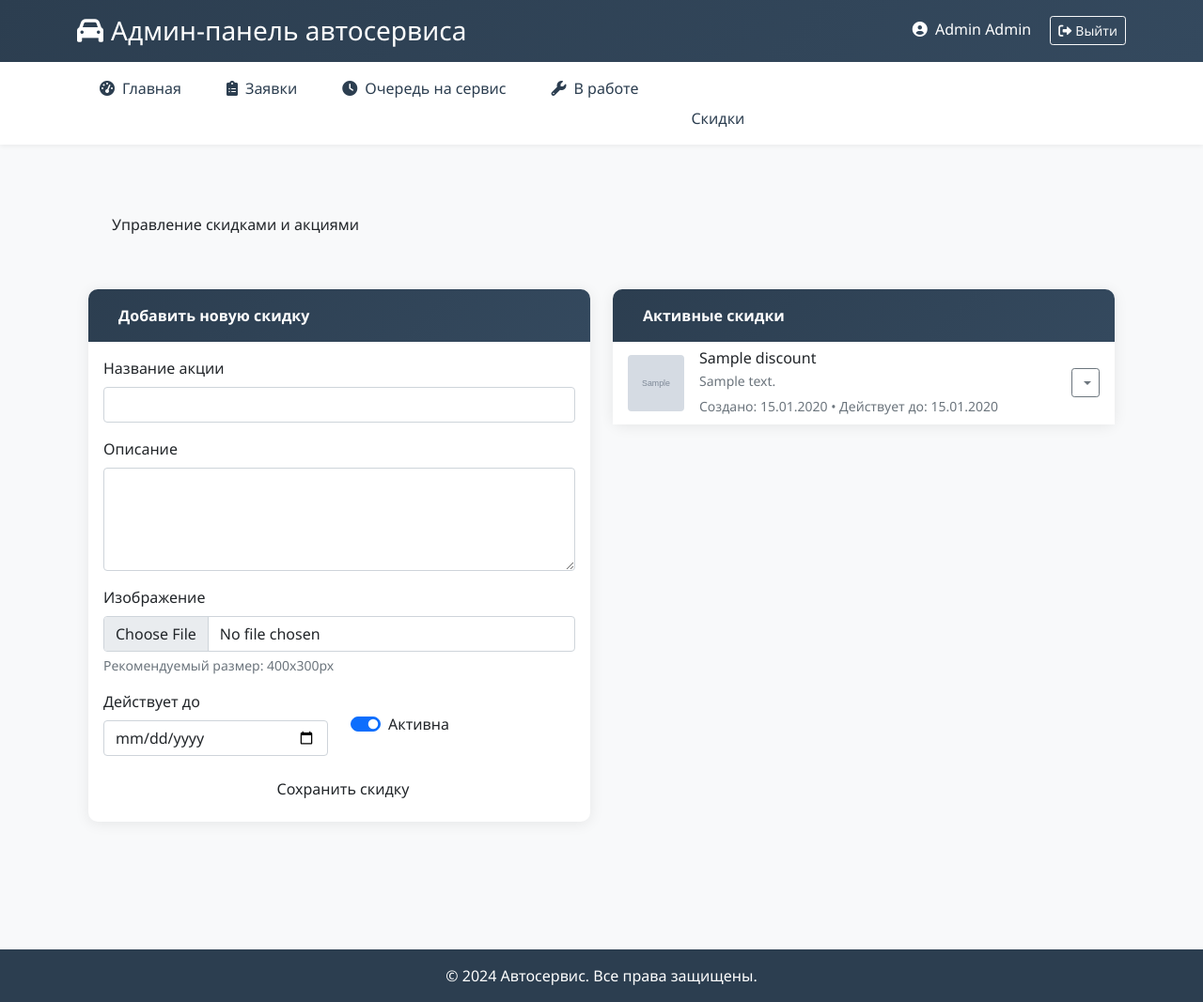
After one commit to ilya2101/Site, a Flask app: page /admin/discounts in a window 1280 px wide. The commit adds this page. Shown: the whole page at 94% size. Run offline with Flask 3, Linux system fonts and the light colour scheme; a user stored in the database is signed in; tables that the repository leaves empty hold one stand-in row (values such as "Sample post"); grey boxes marked "Sample" are stand-in pictures; some libraries are stand-ins or nearby versions.

Commit message:
Идет работа

```diff
--- a/app.py
+++ b/app.py
@@ -6,7 +6,12 @@ from flask_migrate import Migrate
 from datetime import datetime
 from flask_login import LoginManager, UserMixin, login_user, login_required, current_user, logout_user
 import os
-import time
+from flask_wtf import FlaskForm
+from wtforms import StringField, TextAreaField, BooleanField, DateField
+from wtforms.validators import DataRequired
+from flask_wtf.file import FileField, FileAllowed
+
+from forms import DiscountForm
 
 app = Flask(__name__)
 app.config['SECRET_KEY'] = 'ilya'
@@ -29,6 +34,8 @@ if not os.path.exists(app.config['UPLOAD_FOLDER']):
 
 db = SQLAlchemy(app)
 migrate = Migrate(app, db)
+
+
 login_manager = LoginManager(app)
 login_manager.login_view = 'login'
 
@@ -110,6 +117,28 @@ class InService(db.Model):
     queue_entry = db.relationship('Queue', backref='service_entries')
 
 
+class Discount(db.Model):
+    id = db.Column(db.Integer, primary_key=True)
+    title = db.Column(db.String(100), nullable=False)
+    description = db.Column(db.Text, nullable=False)
+    image = db.Column(db.String(255), nullable=False)
+    is_active = db.Column(db.Boolean, default=True)
+    created_at = db.Column(db.DateTime, default=datetime.utcnow)
+    expires_at = db.Column(db.DateTime, nullable=True)
+
+
+class DiscountForm(FlaskForm):
+    title = StringField('Название акции', validators=[DataRequired()])
+    description = TextAreaField('Описание', validators=[DataRequired()])
+    image = FileField('Изображение', validators=[  # Исправлено: FileField вместо TextAreaField
+        FileAllowed(['jpg', 'jpeg', 'png', 'gif'], 'Только изображения!')
+    ])
+    is_active = BooleanField('Активна', default=True)
+    expires_at = DateField('Действует до', format='%Y-%m-%d')
+
+
+
+
 # Создаем таблицы в обеих базах данных
 # Создаем таблицы в обеих базах данных
 with app.app_context():
@@ -142,9 +171,25 @@ with app.app_context():
 
 
 
+
+
+# Создаем папки для загрузок при запуске приложения
+def create_upload_folders():
+    folders = [
+        'static/uploads/discounts',
+        'static/uploads'
+    ]
+    for folder in folders:
+        os.makedirs(folder, exist_ok=True)
+        print(f"Папка создана: {folder}")
+
+# Вызываем создание папок при запуске
+create_upload_folders()
+
 @login_manager.user_loader
 def load_user(user_id):
-    return User.query.get(int(user_id))
+    return db.session.get(User, int(user_id))
+
 
 # Создаем таблицы (выполнить один раз)
 with app.app_context():
@@ -703,7 +748,13 @@ def contacts():
 
 @app.route('/discounts')
 def discounts():
-    return render_template('discounts.html')
+    # Получаем только активные скидки
+    active_discounts = Discount.query.filter(
+        Discount.is_active == True,
+        (Discount.expires_at.is_(None)) | (Discount.expires_at >= datetime.now())
+    ).order_by(Discount.created_at.desc()).all()
+
+    return render_template('discounts.html', discounts=active_discounts)
 
 @app.route('/price')
 def prices():
@@ -711,7 +762,91 @@ def prices():
 
 
 
+@app.route('/admin/discounts', methods=['GET', 'POST'])
+@login_required
+def admin_discounts():
+    if not current_user.is_admin:
+        flash('Доступ запрещен', 'error')
+        return redirect(url_for('index'))
 
+    form = DiscountForm()
+    discounts = Discount.query.order_by(Discount.created_at.desc()).all()
+
+    if request.method == 'POST':
+        if form.validate_on_submit():
+            discount = Discount(
+                title=form.title.data,
+                description=form.description.data,
+                is_active=form.is_active.data,
+                expires_at=form.expires_at.data
+            )
+
+            # Обработка загрузки изображения
+            if form.image.data:
+                try:
+                    # Создаем папку если ее нет
+                    upload_folder = 'static/uploads/discounts'
+                    os.makedirs(upload_folder, exist_ok=True)
+
+                    filename = secure_filename(form.image.data.filename)
+                    unique_filename = f"{datetime.now().timestamp()}_{filename}"
+                    filepath = os.path.join(upload_folder, unique_filename)
+
+                    # Сохраняем файл
+                    form.image.data.save(filepath)
+                    discount.image = f"uploads/discounts/{unique_filename}"
+
+                except Exception as e:
+                    flash(f'Ошибка при загрузке изображения: {str(e)}', 'error')
+                    return redirect(url_for('admin_discounts'))
+
+            try:
+                db.session.add(discount)
+                db.session.commit()
+                flash('Скидка успешно добавлена!', 'success')
+                return redirect(url_for('admin_discounts'))
+            except Exception as e:
+                db.session.rollback()
+                flash(f'Ошибка при сохранении: {str(e)}', 'error')
+                return redirect(url_for('admin_discounts'))
+
+    return render_template('admin_discounts.html',
+                           form=form,
+                           discounts=discounts,
+                           user=current_user)
+
+
+
+
+@app.route('/admin/discount/delete/<int:id>', methods=['POST'])
+@login_required
+def delete_discount(id):
+    if not current_user.is_admin:
+        flash('Доступ запрещен', 'error')
+        return redirect(url_for('index'))
+
+    discount = db.session.get(Discount, id)
+    if not discount:
+        flash('Скидка не найдена!', 'error')
+        return redirect(url_for('admin_discounts'))
+
+    if discount.image:
+        try:
+            image_path = os.path.join('static', discount.image)
+            if os.path.exists(image_path):
+                os.remove(image_path)
+        except Exception as e:
+            flash(f'Ошибка при удалении изображения: {str(e)}', 'warning')
+
+    try:
+        db.session.delete(discount)
+        db.session.commit()
+        flash('Скидка удалена!', 'success')
+    except Exception as e:
+        db.session.rollback()
+        flash(f'Ошибка при удалении: {str(e)}', 'error')
+
+    return redirect(url_for('admin_discounts'))
 
 
 
--- /dev/null
+++ b/templates/admin_discounts.html
@@ -0,0 +1,127 @@
+{% extends "base_admin.html" %}
+
+{% block title %}Управление скидками - Админ-панель{% endblock %}
+
+{% block content %}
+<div class="container-fluid py-4">
+    <div class="row mb-4">
+        <div class="col-12">
+            <div class="alert alert-admin">
+                <i class="bi bi-percent me-2"></i>
+                Управление скидками и акциями
+            </div>
+        </div>
+    </div>
+
+    <div class="row">
+        <!-- Форма добавления -->
+        <div class="col-lg-6 mb-4">
+            <div class="admin-card">
+                <div class="admin-card-header">
+                    <i class="bi bi-plus-circle me-2"></i>Добавить новую скидку
+                </div>
+                <div class="card-body">
+                    <form method="POST" enctype="multipart/form-data">
+                        {{ form.hidden_tag() }}
+
+                        <div class="mb-3">
+                            {{ form.title.label(class="form-label") }}
+                            {{ form.title(class="form-control") }}
+                        </div>
+
+                        <div class="mb-3">
+                            {{ form.description.label(class="form-label") }}
+                            {{ form.description(class="form-control", rows=4) }}
+                        </div>
+
+                        <div class="mb-3">
+                            {{ form.image.label(class="form-label") }}
+                            {{ form.image(class="form-control") }}
+                            <div class="form-text">Рекомендуемый размер: 400x300px</div>
+                        </div>
+
+                        <div class="row">
+                            <div class="col-md-6 mb-3">
+                                {{ form.expires_at.label(class="form-label") }}
+                                {{ form.expires_at(class="form-control", type="date") }}
+                            </div>
+                            <div class="col-md-6 mb-3">
+                                <div class="form-check form-switch mt-4">
+                                    {{ form.is_active(class="form-check-input") }}
+                                    {{ form.is_active.label(class="form-check-label") }}
+                                </div>
+                            </div>
+                        </div>
+
+                        <button type="submit" class="btn btn-action w-100">
+                            <i class="bi bi-save me-2"></i>Сохранить скидку
+                        </button>
+                    </form>
+                </div>
+            </div>
+        </div>
+
+        <!-- Список скидок -->
+        <div class="col-lg-6 mb-4">
+            <div class="admin-card">
+                <div class="admin-card-header">
+                    <i class="bi bi-list me-2"></i>Активные скидки
+                </div>
+                <div class="card-body p-0">
+                    {% if discounts %}
+                    <div class="list-group list-group-flush">
+                        {% for discount in discounts %}
+                        <div class="list-group-item">
+                            <div class="d-flex align-items-center">
+                                {% if discount.image %}
+                                <img src="{{ url_for('static', filename=discount.image) }}"
+                                     class="rounded me-3"
+                                     style="width: 60px; height: 60px; object-fit: cover;">
+                                {% endif %}
+                                <div class="flex-grow-1">
+                                    <h6 class="mb-1">{{ discount.title }}</h6>
+                                    <p class="text-muted mb-1 small">{{ discount.description|truncate(50) }}</p>
+                                    <small class="text-muted">
+                                        Создано: {{ discount.created_at.strftime('%d.%m.%Y') }}
+                                        {% if discount.expires_at %}
+                                        • Действует до: {{ discount.expires_at.strftime('%d.%m.%Y') }}
+                                        {% endif %}
+                                    </small>
+                                </div>
+                                <div class="dropdown">
+                                    <button class="btn btn-sm btn-outline-secondary dropdown-toggle"
+                                            type="button"
+                                            data-bs-toggle="dropdown">
+                                        <i class="bi bi-gear"></i>
+                                    </button>
+                                    <ul class="dropdown-menu">
+                                        <li>
+                                            <a class="dropdown-item" href="#">
+                                                <i class="bi bi-pencil me-2"></i>Редактировать
+                                            </a>
+                                        </li>
+                                        <li>
+                                            <a class="dropdown-item text-danger"
+                                               href="{{ url_for('delete_discount', id=discount.id) }}"
+                                               onclick="return confirm('Удалить эту скидку?')">
+                                                <i class="bi bi-trash me-2"></i>Удалить
+                                            </a>
+                                        </li>
+                                    </ul>
+                                </div>
+                            </div>
+                        </div>
+                        {% endfor %}
+                    </div>
+                    {% else %}
+                    <div class="text-center py-4">
+                        <i class="bi bi-percent text-muted" style="font-size: 2rem;"></i>
+                        <p class="text-muted mt-2">Нет добавленных скидок</p>
+                    </div>
+                    {% endif %}
+                </div>
+            </div>
+        </div>
+    </div>
+</div>
+{% endblock %}
--- a/templates/base.html
+++ b/templates/base.html
@@ -104,7 +104,7 @@
                 </li>
                 <li class="nav-item">
                     <a class="nav-link" href="{{ url_for('discounts') }}">
-                        <i class="bi bi-percent me-1"></i>Скидки
+                        <i class="bi bi-percent me-1"></i>Акции
                     </a>
                 </li>
                 <li class="nav-item">
--- a/templates/base_admin.html
+++ b/templates/base_admin.html
@@ -172,6 +172,12 @@
             <a class="nav-link {% if request.endpoint == 'view_service' %}active{% endif %}"
                href="{{ url_for('view_service') }}">
                 <i class="fas fa-wrench me-2"></i>В работе
+                <!-- В навигационном меню -->
+                <li class="nav-item">
+                    <a class="nav-link" href="{{ url_for('admin_discounts') }}">
+                        <i class="bi bi-percent me-2"></i>Скидки
+                    </a>
+                </li>
 
             </a>
         </div>
```
Also changed, not shown: forms.py (added, +13 -0 lines), static/css/main.css (+36 -0 lines), templates/discounts.html (+116 -0 lines), 1 other file.
